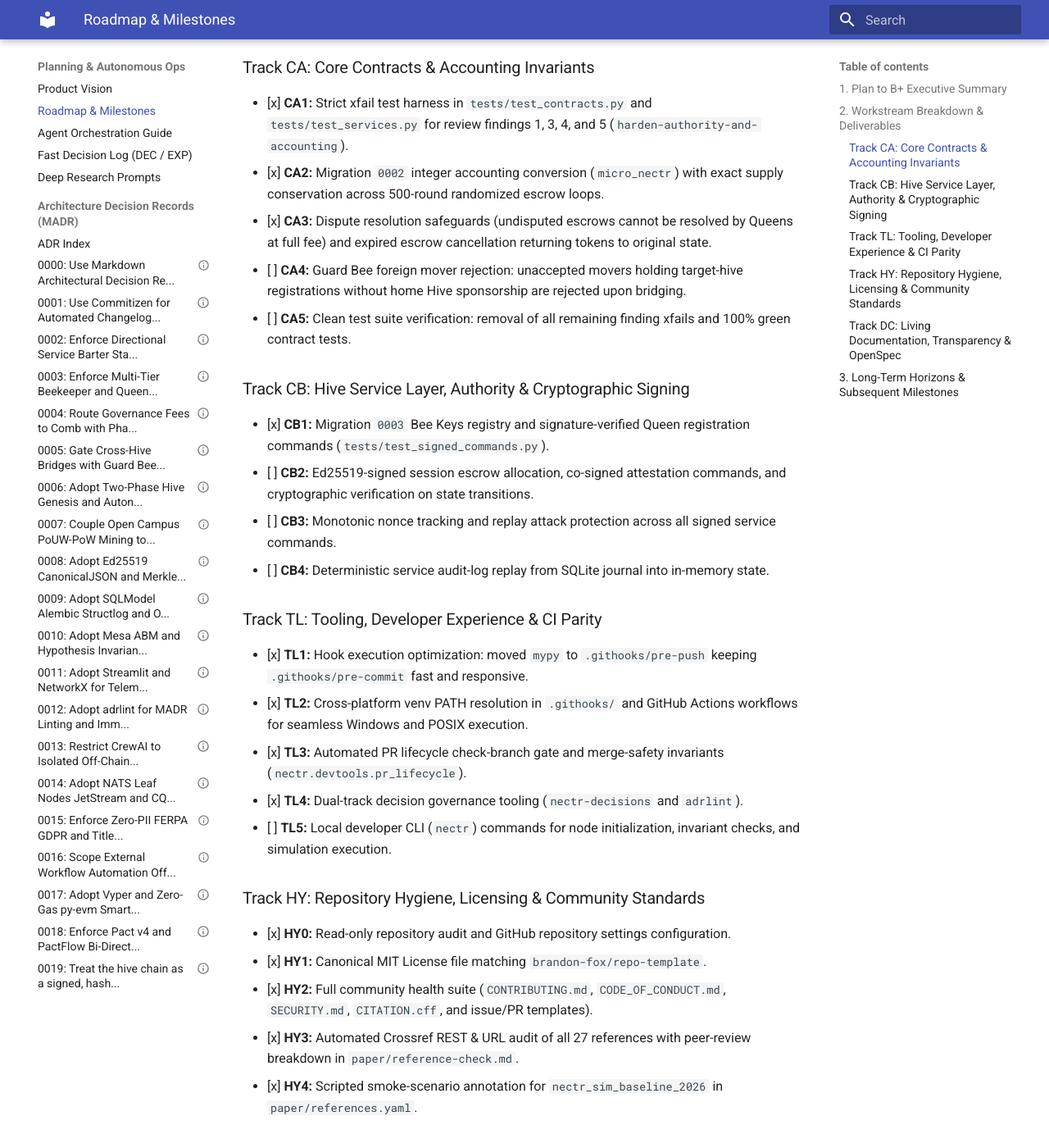
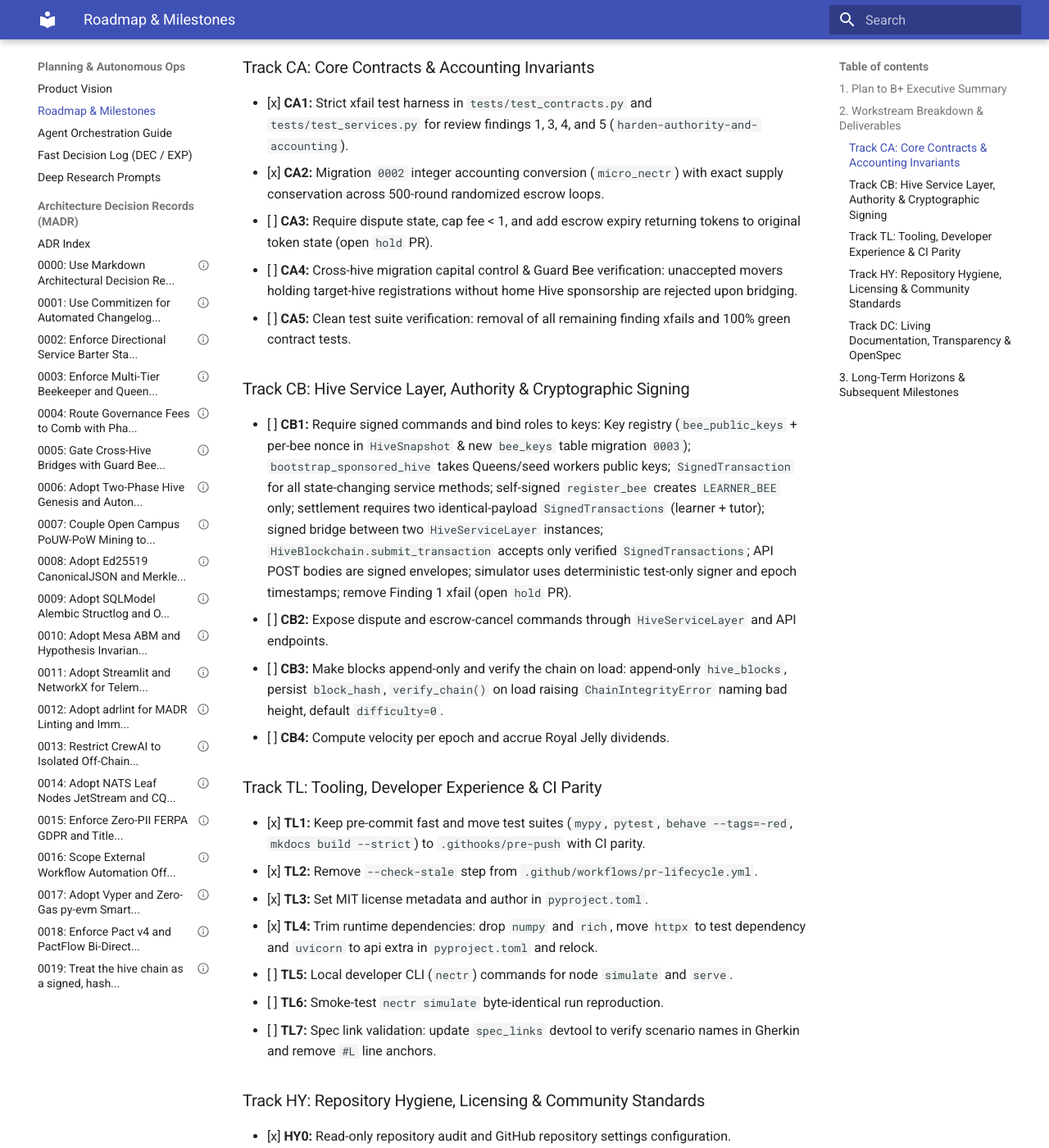
Before and after one commit to brandon-fox/nectR, an MkDocs documentation site: the page built from docs/planning/roadmap.md, in a window 1280 px wide and 1400 px high, scrolled down 1125 px. Shown: the whole window at 82% size. Built offline with MkDocs 1.6.1 and Material for MkDocs 9.7.7, drawn with Linux system fonts in a browser that asks for light colours; some of the changed text lies outside the part shown.

Commit message:
docs(planning): align roadmap with Plan to B+ deliverables and unmerged hold status (#51)
## Summary
- **Plan ID**: DC7 (Remediation)
- **Findings fixed**: Finding 19 (Roadmap accuracy & Plan to B+
workstream status verification)
- **What changed**:
  - Remediated `docs/planning/roadmap.md` per review feedback in #102:
- Updated Track TL status to `In Progress` and added complete items TL1
through TL7 (including TL6 smoke-test and TL7 `spec_links` scenario-name
check).
- Accurately reflected TL2 (removing `--check-stale` step), TL3 (MIT
license and author metadata in `pyproject.toml`), and TL4 (trimming
`numpy`/`rich` and moving dependencies to test/extras).
- Accurately stated CB2 (dispute & escrow-cancel commands), CB3
(append-only blocks & `verify_chain()` on load), and CB4 (per-epoch
velocity & Royal Jelly).
- Marked CA3 and CB1 as `[ ]` unmerged `hold` PRs in line with `main`
status.
- Added BDD acceptance step in
`features/steps/docs_and_hygiene_steps.py` and scenario in
`features/docs_and_hygiene.feature` validating all Plan to B+
deliverable descriptions and unmerged statuses.
- Added test case `test_roadmap_accuracy_against_plan_to_b_plus` in
`tests/test_docs_and_hygiene.py`.
- **Red-first evidence**:
- RED commit `c7fed74`: `test(docs): add RED failing tests for Plan to
B+ roadmap accuracy`
- GREEN commit `5384012`: `docs(planning): align roadmap with Plan to B+
deliverables and unmerged hold status`
- **Checks run**:
  - `pre-commit` (detect-secrets, commitizen, pygrep, pymarkdown)
  - `uv run mkdocs build --strict`
  - `uv run pytest`
  - `uv run behave --tags=-red`
- `uv run mypy src .agents/lib .agents/skills tests/test_skills_spec.py`
  - `uv run nectr-docs check`
  - `uv run nectr-decisions check`
  - `uv run nectr-citations check`
  - `uv run python -m nectr.devtools.spec_links`
- **Known limits**: None.

```diff
--- a/docs/planning/roadmap.md
+++ b/docs/planning/roadmap.md
@@ -12,7 +12,7 @@ The Plan to B+ organizes all current development into five coordinated, parallel
 | :--- | :--- | :--- | :--- |
 | **Track CA** | Core Contracts & Accounting Invariants | Integer accounting (`micro_nectr`), exact supply conservation, escrow resolution & expiry, Guard Bee mover rejection | In Progress |
 | **Track CB** | Hive Service Layer, Authority & Cryptographic Signing | Queen-signed registration commands, Bee Keys registry (`0003`), Ed25519 session signatures, replay nonces | In Progress |
-| **Track TL** | Tooling, Developer Experience & CI Parity | Move mypy to pre-push, cross-platform CI venv PATH resolution, PR lifecycle automation, local `nectr` CLI | Completed / Landed |
+| **Track TL** | Tooling, Developer Experience & CI Parity | Move mypy to pre-push, cross-platform CI venv PATH resolution, PR lifecycle automation, local `nectr` CLI | In Progress |
 | **Track HY** | Repository Hygiene, Licensing & Community | MIT License, full community health suite, automated citation audits (`reference-check.md`), smoke-scenario labeling | Completed / Landed |
 | **Track DC** | Living Documentation, Transparency & OpenSpec | Structure freeze, plain-language README, OpenSpec wave archiving, signed audit log ADR-0019, assumption labeling | In Progress |
 
@@ -24,24 +24,26 @@ The Plan to B+ organizes all current development into five coordinated, parallel
 
 - [x] **CA1:** Strict xfail test harness in `tests/test_contracts.py` and `tests/test_services.py` for review findings 1, 3, 4, and 5 (`harden-authority-and-accounting`).
 - [x] **CA2:** Migration `0002` integer accounting conversion (`micro_nectr`) with exact supply conservation across 500-round randomized escrow loops.
-- [x] **CA3:** Dispute resolution safeguards (undisputed escrows cannot be resolved by Queens at full fee) and expired escrow cancellation returning tokens to original state.
-- [ ] **CA4:** Guard Bee foreign mover rejection: unaccepted movers holding target-hive registrations without home Hive sponsorship are rejected upon bridging.
+- [ ] **CA3:** Require dispute state, cap fee < 1, and add escrow expiry returning tokens to original token state (open `hold` PR).
+- [ ] **CA4:** Cross-hive migration capital control & Guard Bee verification: unaccepted movers holding target-hive registrations without home Hive sponsorship are rejected upon bridging.
 - [ ] **CA5:** Clean test suite verification: removal of all remaining finding xfails and 100% green contract tests.
 
 ### Track CB: Hive Service Layer, Authority & Cryptographic Signing
 
-- [x] **CB1:** Migration `0003` Bee Keys registry and signature-verified Queen registration commands (`tests/test_signed_commands.py`).
-- [ ] **CB2:** Ed25519-signed session escrow allocation, co-signed attestation commands, and cryptographic verification on state transitions.
-- [ ] **CB3:** Monotonic nonce tracking and replay attack protection across all signed service commands.
-- [ ] **CB4:** Deterministic service audit-log replay from SQLite journal into in-memory state.
+- [ ] **CB1:** Require signed commands and bind roles to keys: Key registry (`bee_public_keys` + per-bee nonce in `HiveSnapshot` & new `bee_keys` table migration `0003`); `bootstrap_sponsored_hive` takes Queens/seed workers public keys; `SignedTransaction` for all state-changing service methods; self-signed `register_bee` creates `LEARNER_BEE` only; settlement requires two identical-payload `SignedTransactions` (learner + tutor); signed bridge between two `HiveServiceLayer` instances; `HiveBlockchain.submit_transaction` accepts only verified `SignedTransactions`; API POST bodies are signed envelopes; simulator uses deterministic test-only signer and epoch timestamps; remove Finding 1 xfail (open `hold` PR).
+- [ ] **CB2:** Expose dispute and escrow-cancel commands through `HiveServiceLayer` and API endpoints.
+- [ ] **CB3:** Make blocks append-only and verify the chain on load: append-only `hive_blocks`, persist `block_hash`, `verify_chain()` on load raising `ChainIntegrityError` naming bad height, default `difficulty=0`.
+- [ ] **CB4:** Compute velocity per epoch and accrue Royal Jelly dividends.
 
 ### Track TL: Tooling, Developer Experience & CI Parity
 
-- [x] **TL1:** Hook execution optimization: moved `mypy` to `.githooks/pre-push` keeping `.githooks/pre-commit` fast and responsive.
-- [x] **TL2:** Cross-platform venv PATH resolution in `.githooks/` and GitHub Actions workflows for seamless Windows and POSIX execution.
-- [x] **TL3:** Automated PR lifecycle check-branch gate and merge-safety invariants (`nectr.devtools.pr_lifecycle`).
-- [x] **TL4:** Dual-track decision governance tooling (`nectr-decisions` and `adrlint`).
-- [ ] **TL5:** Local developer CLI (`nectr`) commands for node initialization, invariant checks, and simulation execution.
+- [x] **TL1:** Keep pre-commit fast and move test suites (`mypy`, `pytest`, `behave --tags=-red`, `mkdocs build --strict`) to `.githooks/pre-push` with CI parity.
+- [x] **TL2:** Remove `--check-stale` step from `.github/workflows/pr-lifecycle.yml`.
+- [x] **TL3:** Set MIT license metadata and author in `pyproject.toml`.
+- [x] **TL4:** Trim runtime dependencies: drop `numpy` and `rich`, move `httpx` to test dependency and `uvicorn` to api extra in `pyproject.toml` and relock.
+- [ ] **TL5:** Local developer CLI (`nectr`) commands for node `simulate` and `serve`.
+- [ ] **TL6:** Smoke-test `nectr simulate` byte-identical run reproduction.
+- [ ] **TL7:** Spec link validation: update `spec_links` devtool to verify scenario names in Gherkin and remove `#L` line anchors.
 
 ### Track HY: Repository Hygiene, Licensing & Community Standards
 
```
Also changed, not shown: 3 other files.
